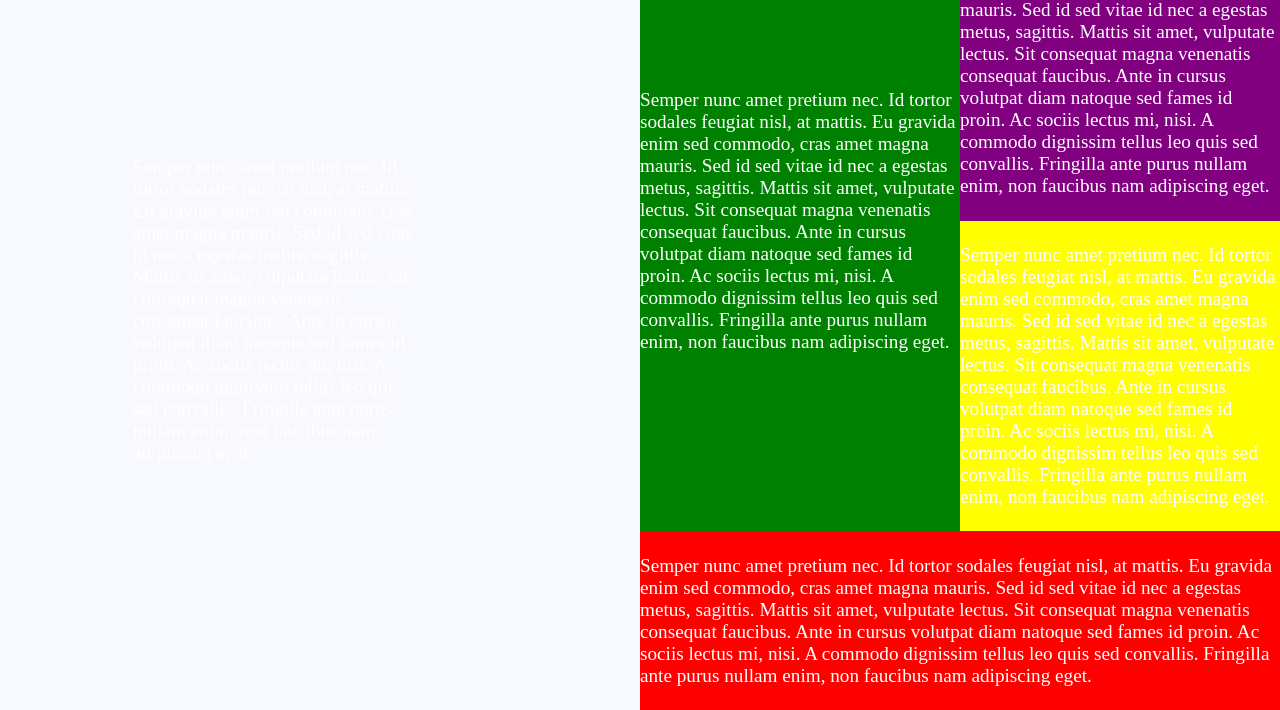
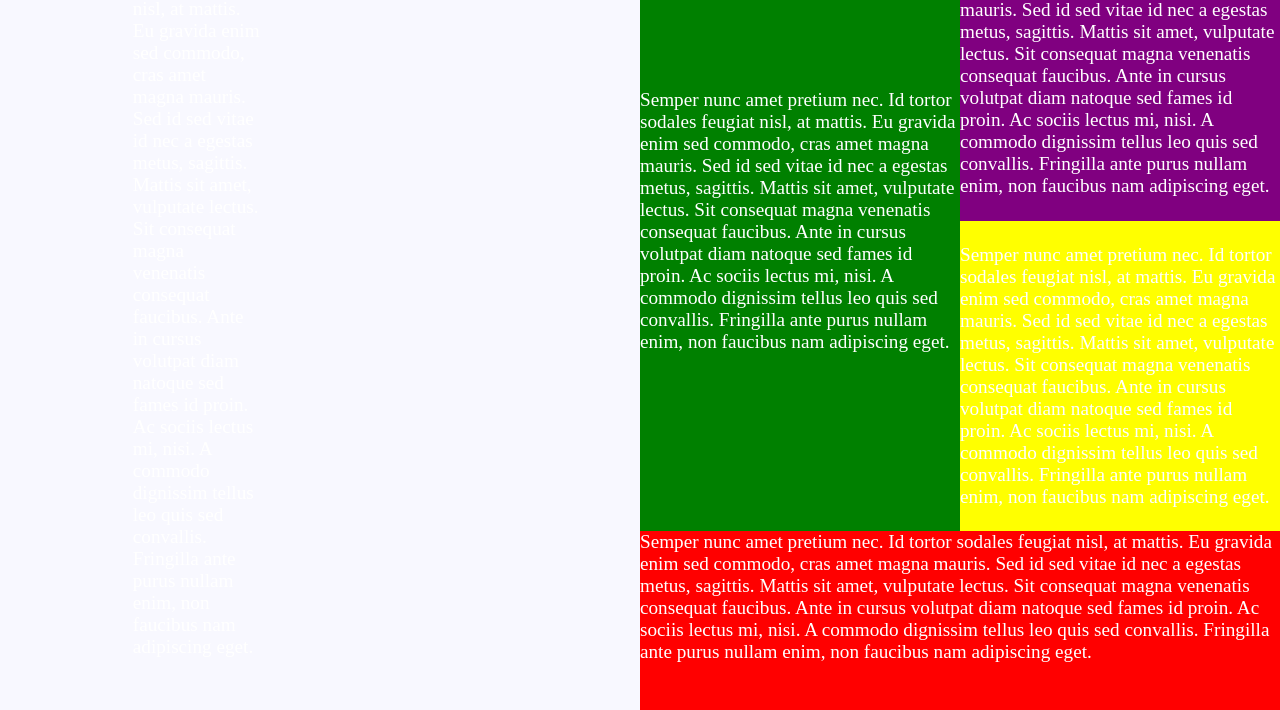
Before and after one commit to Yar14k/lesson20, a plain HTML site: page index.html in a window 1280 px wide. Shown: the part 90-800 px from the top of the page. Drawn offline with Linux system fonts and the light colour scheme.

Commit message:
second commit

```diff
--- a/index.html
+++ b/index.html
@@ -12,7 +12,7 @@
 
         <nav class="box-init box-1 l-nav">
             <h1>Our Customers</h1>
-            Semper nunc amet pretium nec. Id tortor sodales feugiat nisl, at mattis. Eu gravida enim sed commodo, cras amet magna mauris. Sed id sed vitae id nec a egestas metus, sagittis. Mattis sit amet, vulputate lectus. Sit consequat magna venenatis consequat faucibus. Ante in cursus volutpat diam natoque sed fames id proin. Ac sociis lectus mi, nisi. A commodo dignissim tellus leo quis sed convallis. Fringilla ante purus nullam enim, non faucibus nam adipiscing eget.
+          <p> Semper nunc amet pretium nec. Id tortor sodales feugiat nisl, at mattis. Eu gravida enim sed commodo, cras amet magna mauris. Sed id sed vitae id nec a egestas metus, sagittis. Mattis sit amet, vulputate lectus. Sit consequat magna venenatis consequat faucibus. Ante in cursus volutpat diam natoque sed fames id proin. Ac sociis lectus mi, nisi. A commodo dignissim tellus leo quis sed convallis. Fringilla ante purus nullam enim, non faucibus nam adipiscing eget.</p>
               <a href="#">About us</a>
               <a href="#">Manifestation</a>
               <a href="#">Contact</a>
@@ -21,7 +21,7 @@
         <aside class="box-init box-3 l-aside"> Semper nunc amet pretium nec. Id tortor sodales feugiat nisl, at mattis. Eu gravida enim sed commodo, cras amet magna mauris. Sed id sed vitae id nec a egestas metus, sagittis. Mattis sit amet, vulputate lectus. Sit consequat magna venenatis consequat faucibus. Ante in cursus volutpat diam natoque sed fames id proin. Ac sociis lectus mi, nisi. A commodo dignissim tellus leo quis sed convallis. Fringilla ante purus nullam enim, non faucibus nam adipiscing eget.</aside>
         <section class="box-init box-4 l-section"> Semper nunc amet pretium nec. Id tortor sodales feugiat nisl, at mattis. Eu gravida enim sed commodo, cras amet magna mauris. Sed id sed vitae id nec a egestas metus, sagittis. Mattis sit amet, vulputate lectus. Sit consequat magna venenatis consequat faucibus. Ante in cursus volutpat diam natoque sed fames id proin. Ac sociis lectus mi, nisi. A commodo dignissim tellus leo quis sed convallis. Fringilla ante purus nullam enim, non faucibus nam adipiscing eget.</section>
         <footer class="box-init box-5 l-footer">
-           Semper nunc amet pretium nec. Id tortor sodales feugiat nisl, at mattis. Eu gravida enim sed commodo, cras amet magna mauris. Sed id sed vitae id nec a egestas metus, sagittis. Mattis sit amet, vulputate lectus. Sit consequat magna venenatis consequat faucibus. Ante in cursus volutpat diam natoque sed fames id proin. Ac sociis lectus mi, nisi. A commodo dignissim tellus leo quis sed convallis. Fringilla ante purus nullam enim, non faucibus nam adipiscing eget.
+         <p>  Semper nunc amet pretium nec. Id tortor sodales feugiat nisl, at mattis. Eu gravida enim sed commodo, cras amet magna mauris. Sed id sed vitae id nec a egestas metus, sagittis. Mattis sit amet, vulputate lectus. Sit consequat magna venenatis consequat faucibus. Ante in cursus volutpat diam natoque sed fames id proin. Ac sociis lectus mi, nisi. A commodo dignissim tellus leo quis sed convallis. Fringilla ante purus nullam enim, non faucibus nam adipiscing eget.</p>
         </footer>
     </div>
 </body>
```
